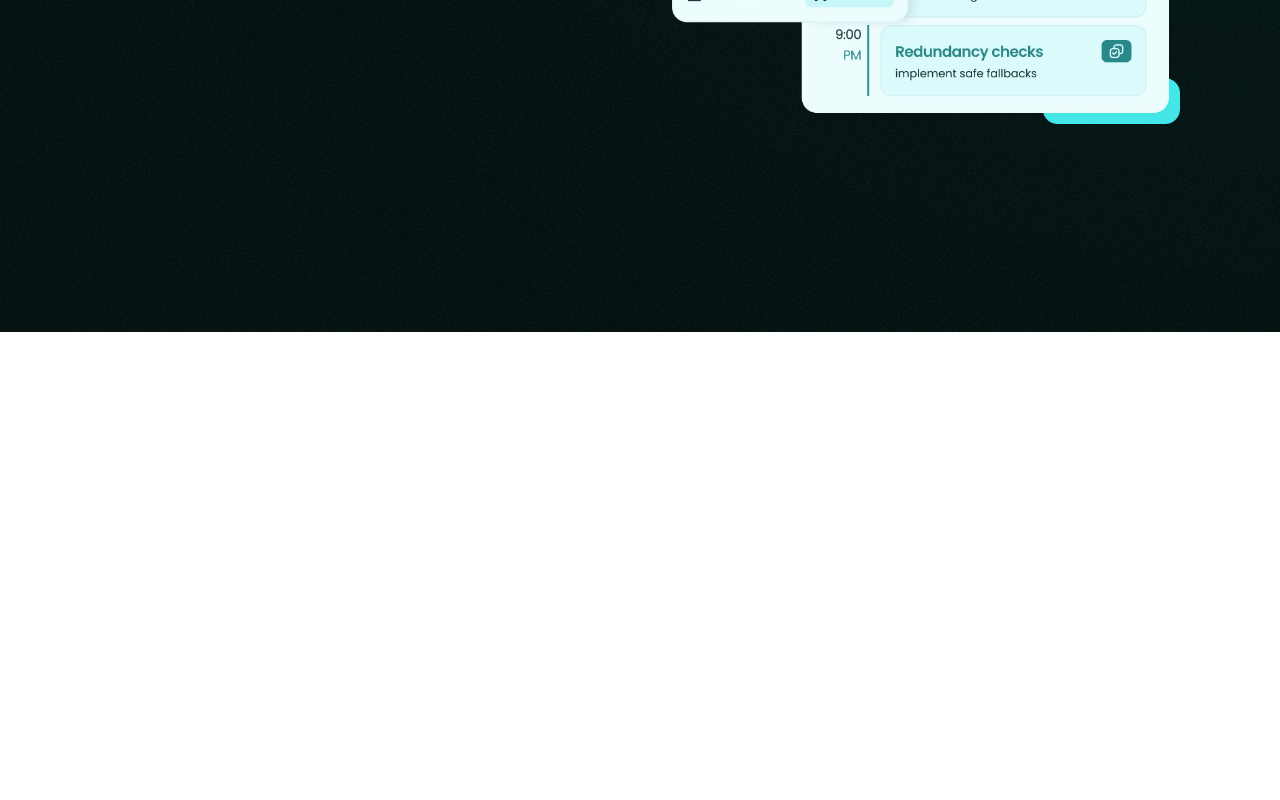
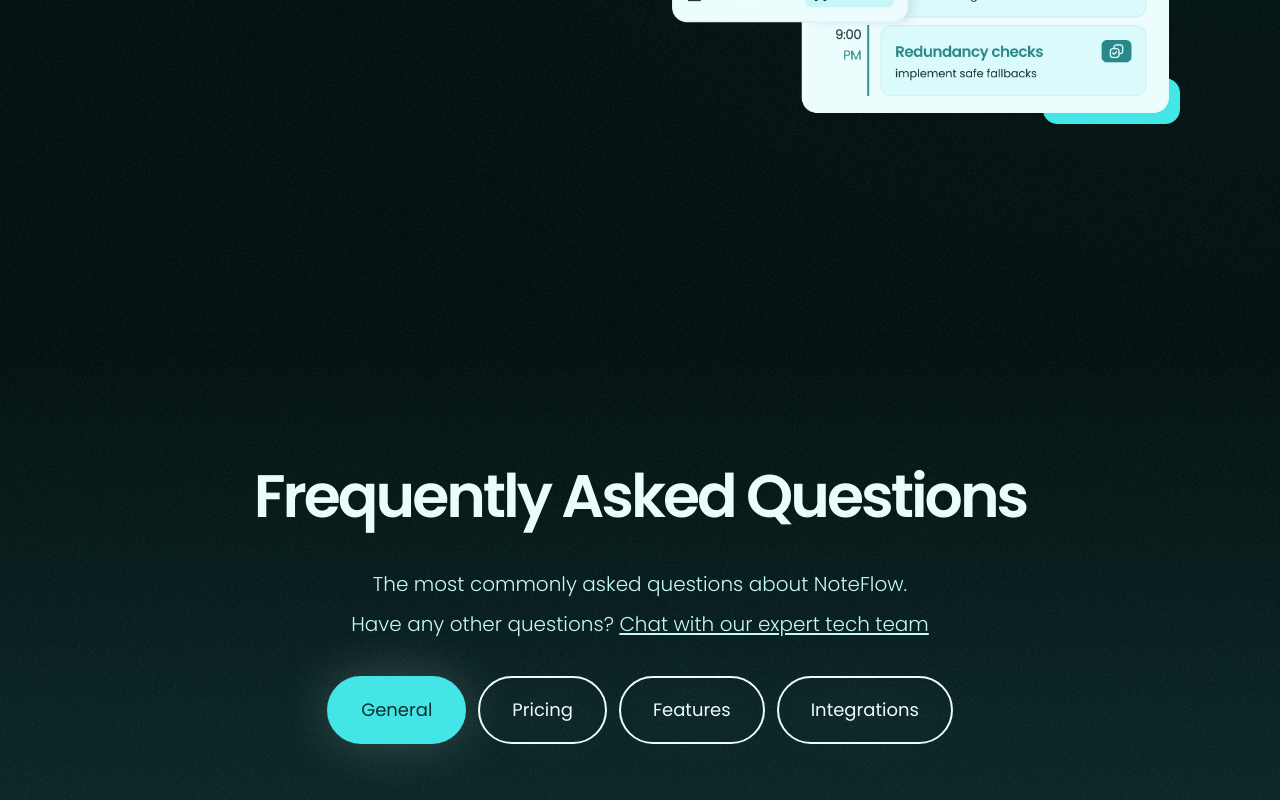
Before and after one commit to MarufHasan-dev/NoteFlow, a React (Vite) app: page / in a window 1280 px wide. Shown: the part 3140-3940 px from the top of the page. Before the commit the page ends 3472 px from the top, so only its background shows below. Built offline with nearby package versions, Linux system fonts and the light colour scheme.

Commit message:
add FAQ buttons

```diff
--- a/src/App.jsx
+++ b/src/App.jsx
@@ -11,6 +11,7 @@
 import Main from "./components/sections/Main";
 import Logos from "./components/sections/Logos";
 import Features from "./components/sections/Features";
+import FAQs from "./components/sections/FAQs/FAQs";
 
 export default function App() {
   return (
@@ -23,6 +24,7 @@
       <Main>
         <Logos />
         <Features />
+        <FAQs />
       </Main>
     </Page>
   );
--- /dev/null
+++ b/src/components/sections/FAQs/FAQ.jsx
@@ -0,0 +1,3 @@
+export default function FAQ() {
+  return <div></div>;
+}
--- /dev/null
+++ b/src/components/sections/FAQs/FAQList.jsx
@@ -0,0 +1,3 @@
+export default function FAQList() {
+  return <div></div>;
+}
--- /dev/null
+++ b/src/components/sections/FAQs/FAQs.jsx
@@ -0,0 +1,65 @@
+import { useState } from "react";
+import { frequentlyAskedQuestions } from "../../../utils/content";
+import FAQList from "./FAQList";
+
+export default function FAQs() {
+  const [category, setCategory] = useState("General");
+  const [activeQuestion, setActiveQuestion] = useState(null);
+
+  console.log(category);
+
+  const categoryObj = frequentlyAskedQuestions
+    .filter((obj) => obj.category === category)
+    .at(0);
+  const QuestionsArr = categoryObj.questions;
+
+  const handleQuestionClick = (id) => {
+    id === activeQuestion ? setActiveQuestion(null) : setActiveQuestion(id);
+  };
+
+  const handleCategoryClick = (category) => {
+    setActiveQuestion(null);
+    setCategory(category);
+  };
+
+  return (
+    <section className="bg-gradient-to-bottom text-primary-50">
+      <div className="mx-auto w-full max-w-[90rem] px-25 py-32">
+        <h2 className="text-6xl/18 font-semibold tracking-tighter text-center mb-8">
+          Frequently Asked Questions
+        </h2>
+        <p className="text-primary-100 text-xl/loose font-light text-center">
+          The most commonly asked questions about NoteFlow. <br />
+          Have any other questions?{" "}
+          <a className="underline underline-offset-2 underlin" href="#">
+            Chat with our expert tech team
+          </a>
+        </p>
+        <ul className="flex gap-x-3 gap-y-4 justify-center mt-8 flex-wrap">
+          {frequentlyAskedQuestions.map((obj) => {
+            return (
+              <li key={obj.id}>
+                <button
+                  className={`${
+                    category === obj.category
+                      ? "border-primary-500 bg-primary-500 text-primary-1300"
+                      : "border-primary-50 hover:bg-primary-50"
+                  }  hover:text-primary-1300 box-border cursor-pointer border-2 px-8 py-4 rounded-full text-lg/8 transition-properties primary-glow-hover font-normal`}
+                  onClick={() => handleCategoryClick(obj.category)}
+                >
+                  {obj.category}
+                </button>
+              </li>
+            );
+          })}
+        </ul>
+        <FAQList
+          category={category}
+          Questions={QuestionsArr}
+          activeQuestion={activeQuestion}
+          handleQuestionClick={handleQuestionClick}
+        />
+      </div>
+    </section>
+  );
+}
--- a/src/components/sections/Reviews.jsx
+++ b/src/components/sections/Reviews.jsx
@@ -6,7 +6,7 @@
       <ul className="flex">
         {reviews.map((review) => {
           return (
-            <li className="-ml-4 first:ml-0">
+            <li key={review.id} className="-ml-4 first:ml-0">
               <img
                 className="w-12 h-12 border-2 border-primary-100 rounded-full"
                 src={review.src}
```
